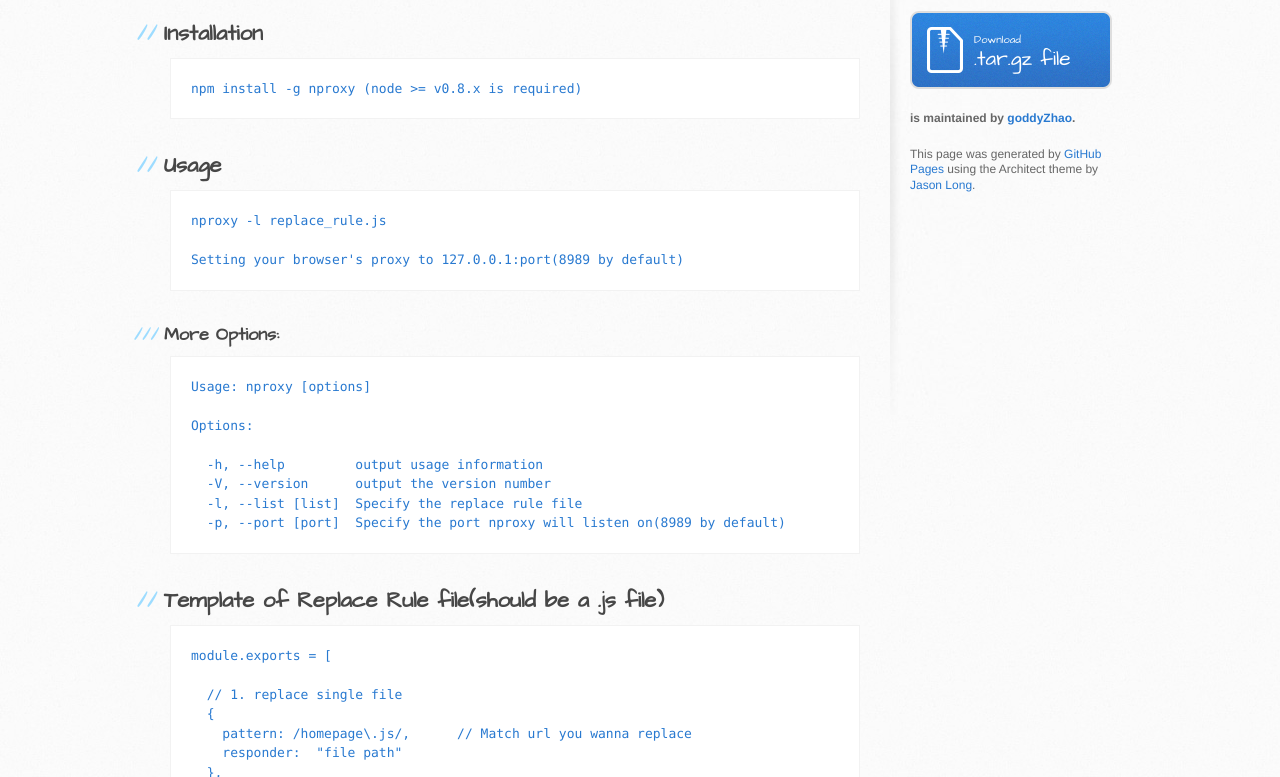
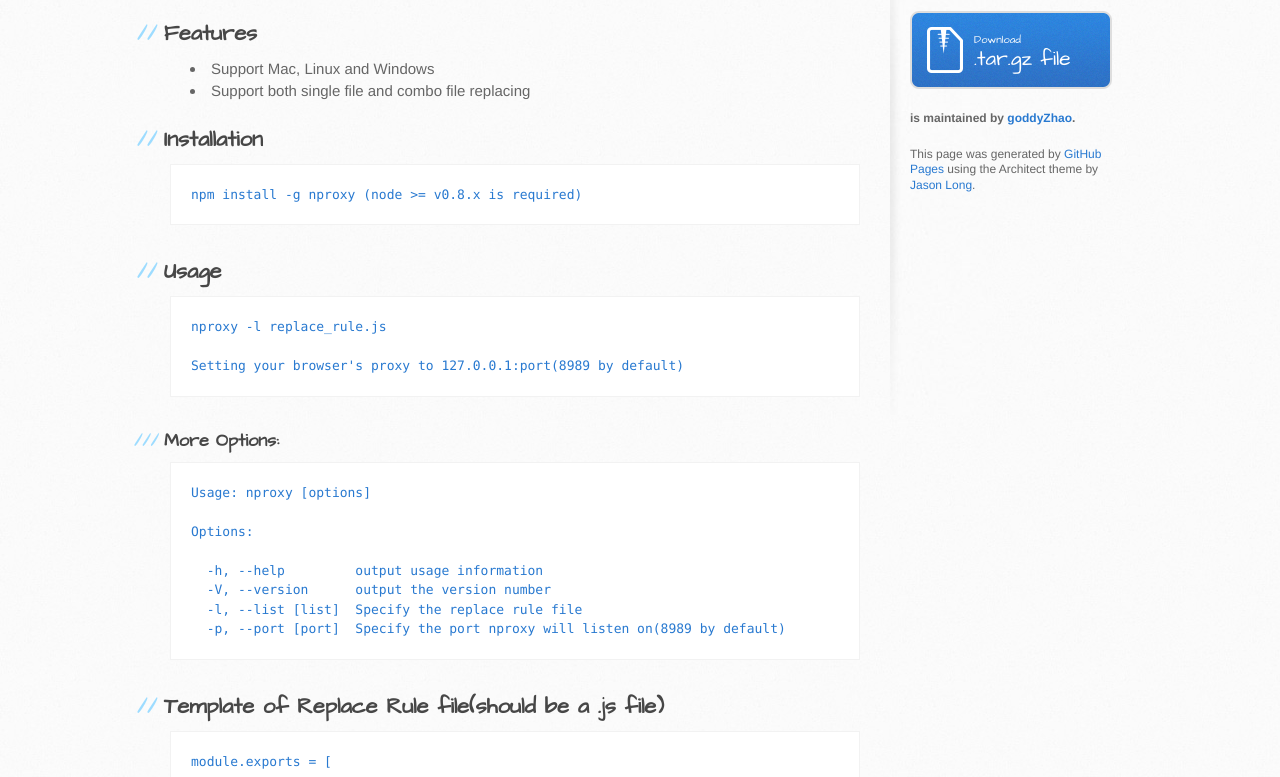
Before and after one commit to goddyZhao/nproxy, a plain HTML site: page index.html in a window 1280 px wide. Shown: the part 321-1098 px from the top of the page. Drawn offline with Linux system fonts and the light colour scheme.

```diff
--- a/index.html
+++ b/index.html
@@ -32,7 +32,13 @@
 
 <p>A cli proxy tool specialized in file replacing</p>
 
-<h2>Installation</h2>
+<h2>Features</h2>
+
+<ul>
+<li>Support Mac, Linux and Windows<br>
+</li>
+<li>Support both single file and combo file replacing</li>
+</ul><h2>Installation</h2>
 
 <pre><code>npm install -g nproxy (node &gt;= v0.8.x is required)
 </code></pre>
```
Also changed, not shown: params.json (+1 -1 lines).
